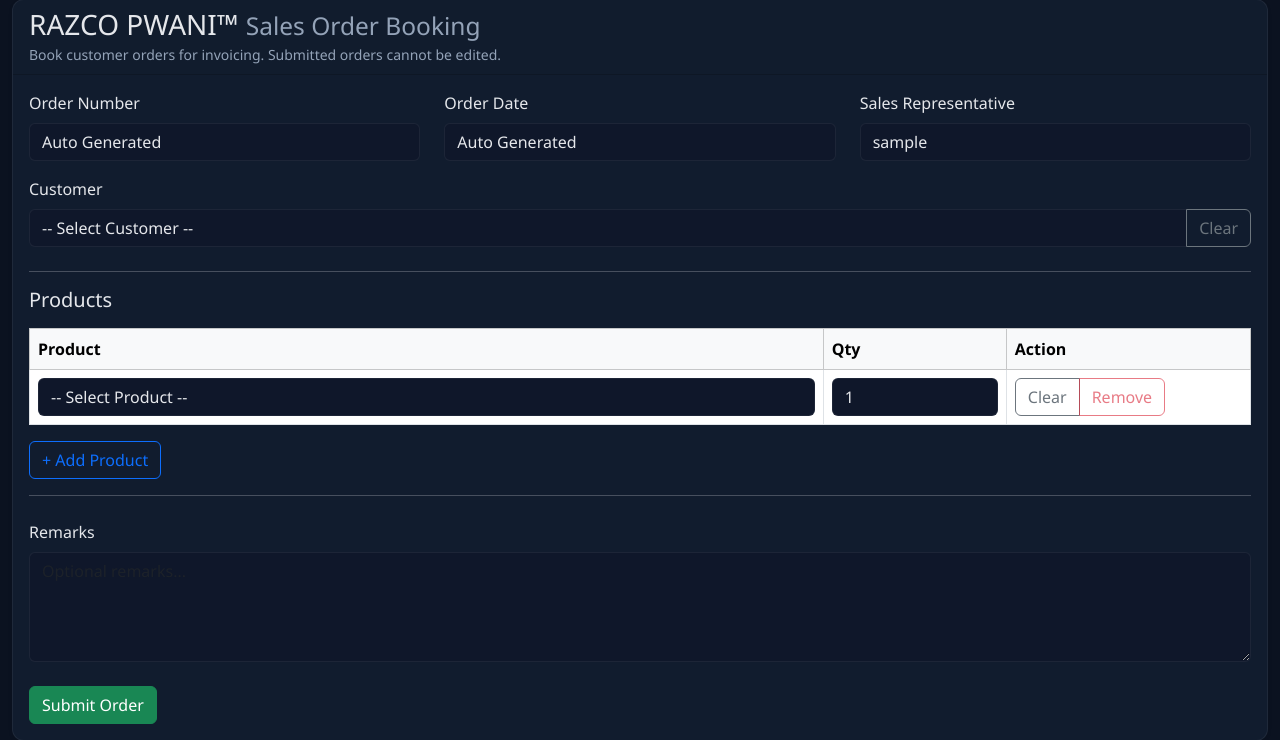
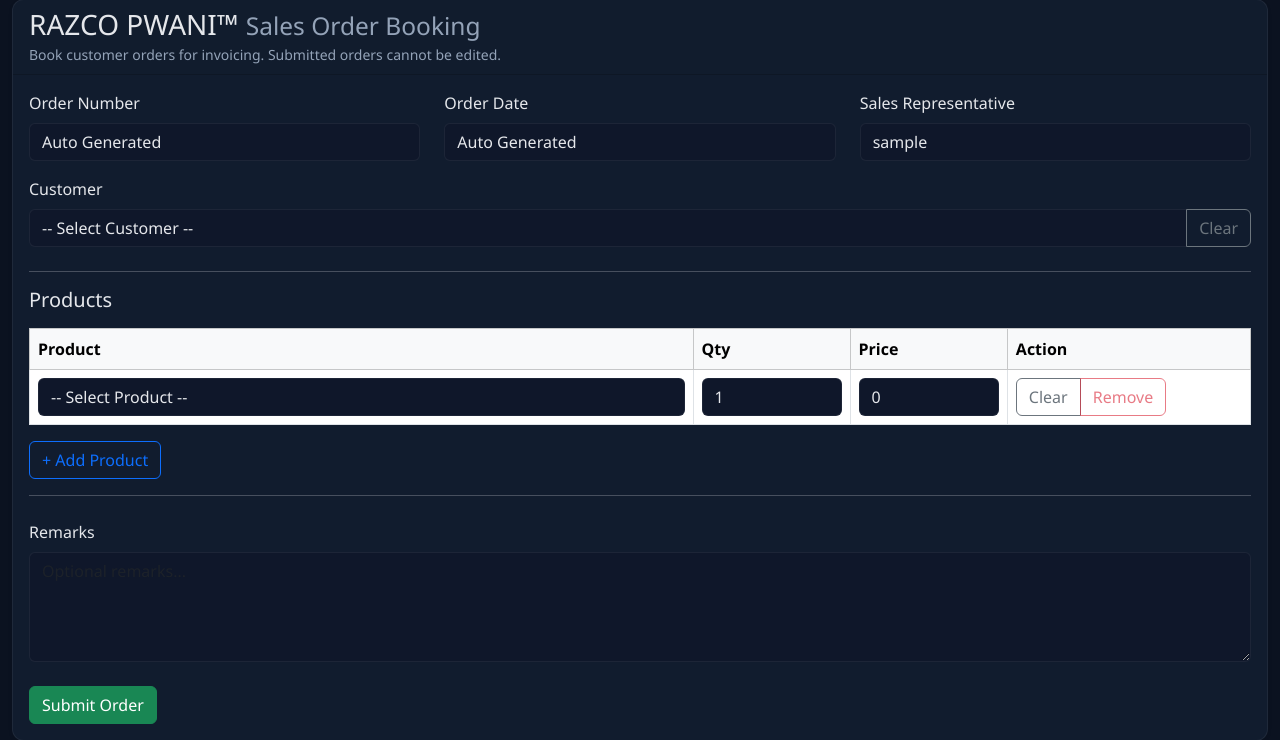
Before and after one commit to kwetu-stack/razcopwani, a Flask app: page /orders/ in a window 1280 px wide. Shown: the part 123-863 px from the top of the page. Run offline with Flask 3, Linux system fonts and the light colour scheme; the visitor is signed in with stand-in values (Sample User, id 1); data that the repository does not hold is empty.

Commit message:
Update order handling and related templates

```diff
--- a/app.py
+++ b/app.py
@@ -3,6 +3,7 @@ import os
 from flask import Flask, render_template
 from flask_login import LoginManager, login_required
 from flask_wtf import CSRFProtect
+from sqlalchemy import inspect, text
 
 from config import Config
 from models import User, db
@@ -10,11 +11,80 @@ from models import User, db
 from blueprints.daily_sales.routes import daily_sales_bp
 from blueprints.orders.routes import orders_bp
 
-
 login_manager = LoginManager()
 login_manager.login_view = "auth.login"
 
 csrf = CSRFProtect()
+
+
+def ensure_order_items_schema(app):
+    with app.app_context():
+        inspector = inspect(db.engine)
+        if "order_items" not in inspector.get_table_names():
+            db.create_all()
+            return
+
+        columns = {column["name"] for column in inspector.get_columns("order_items")}
+        if "price" not in columns:
+            dialect_name = db.engine.dialect.name
+            if dialect_name == "sqlite":
+                statement = text(
+                    "ALTER TABLE order_items ADD COLUMN price NUMERIC(10, 0) NOT NULL DEFAULT 0"
+                )
+            else:
+                statement = text(
+                    "ALTER TABLE order_items ADD COLUMN IF NOT EXISTS price NUMERIC(10, 0) NOT NULL DEFAULT 0"
+                )
+
+            with db.engine.begin() as connection:
+                connection.execute(statement)
+            return
+
+        price_column = next(
+            column
+            for column in inspector.get_columns("order_items")
+            if column["name"] == "price"
+        )
+        price_type = str(price_column["type"]).upper()
+
+        if (
+            "NUMERIC(10, 0)" in price_type
+            or "DECIMAL(10, 0)" in price_type
+            or "INTEGER" in price_type
+        ):
+            return
+
+        dialect_name = db.engine.dialect.name
+        if dialect_name == "sqlite":
+            with db.engine.begin() as connection:
+                connection.execute(
+                    text("ALTER TABLE order_items RENAME TO order_items_old")
+                )
+                connection.execute(text("""
+                        CREATE TABLE order_items (
+                            id INTEGER NOT NULL,
+                            order_id INTEGER NOT NULL,
+                            product_id INTEGER NOT NULL,
+                            quantity NUMERIC(10, 2) NOT NULL DEFAULT 0,
+                            price NUMERIC(10, 0) NOT NULL DEFAULT 0,
+                            PRIMARY KEY (id),
+                            FOREIGN KEY(order_id) REFERENCES orders (id),
+                            FOREIGN KEY(product_id) REFERENCES products (id)
+                        )
+                        """))
+                connection.execute(text("""
+                        INSERT INTO order_items (id, order_id, product_id, quantity, price)
+                        SELECT id, order_id, product_id, quantity, CAST(price AS NUMERIC(10, 0))
+                        FROM order_items_old
+                        """))
+                connection.execute(text("DROP TABLE order_items_old"))
+        else:
+            with db.engine.begin() as connection:
+                connection.execute(
+                    text(
+                        "ALTER TABLE order_items ALTER COLUMN price TYPE NUMERIC(10,0)"
+                    )
+                )
 
 
 def create_app():
@@ -24,8 +94,8 @@ def create_app():
     app.config["UPLOAD_FOLDER"].mkdir(parents=True, exist_ok=True)
     app.config["REPORT_FOLDER"].mkdir(parents=True, exist_ok=True)
 
-
     db.init_app(app)
+    ensure_order_items_schema(app)
     login_manager.init_app(app)
     csrf.init_app(app)
 
@@ -87,12 +157,8 @@ if __name__ == "__main__":
     app = create_app()
 
     with app.app_context():
-        db.create_all()
+        ensure_order_items_schema(app)
 
     port = int(os.getenv("PORT", "5000"))
 
-    app.run(
-        debug=False,
-        host="0.0.0.0",
-        port=port
-    )
+    app.run(debug=False, host="0.0.0.0", port=port)
--- a/blueprints/orders/routes.py
+++ b/blueprints/orders/routes.py
@@ -1,4 +1,5 @@
 from datetime import date
+from decimal import Decimal, ROUND_HALF_UP
 
 from utils.timezone import (
     nairobi_now,
@@ -23,12 +24,29 @@ from models import (
     Product,
 )
 
-
 orders_bp = Blueprint(
     "orders",
     __name__,
     url_prefix="/orders",
 )
+
+
+def normalize_price(value):
+    if value is None:
+        return Decimal("0")
+
+    try:
+        decimal_value = Decimal(str(value)).quantize(
+            Decimal("1"),
+            rounding=ROUND_HALF_UP,
+        )
+    except Exception:
+        return Decimal("0")
+
+    if decimal_value < 0:
+        return Decimal("0")
+
+    return decimal_value
 
 
 def generate_order_number():
@@ -37,11 +55,7 @@ def generate_order_number():
 
     prefix = f"RZ-{today.strftime('%Y%m%d')}"
 
-    count = (
-        Order.query.filter(
-            Order.order_number.like(f"{prefix}%")
-        ).count()
-    )
+    count = Order.query.filter(Order.order_number.like(f"{prefix}%")).count()
 
     sequence = count + 1
 
@@ -59,6 +73,7 @@ def index():
 
         product_ids = request.form.getlist("product_id[]")
         quantities = request.form.getlist("quantity[]")
+        prices = request.form.getlist("price[]")
 
         if not customer_id:
 
@@ -72,43 +87,34 @@ def index():
         try:
 
             order = Order(
-
                 order_number=generate_order_number(),
-
                 order_date=nairobi_today(),
-
                 customer_id=int(customer_id),
-
                 sales_rep_id=current_user.id,
-
                 remarks=remarks,
-
                 status="Pending",
-
             )
 
             db.session.add(order)
 
             db.session.flush()
 
-            for product_id, quantity in zip(product_ids, quantities):
+            for product_id, quantity, price in zip(product_ids, quantities, prices):
 
                 if not product_id:
                     continue
 
                 qty = float(quantity or 0)
+                price_value = normalize_price(price)
 
                 if qty <= 0:
                     continue
 
                 item = OrderItem(
-
                     order_id=order.id,
-
                     product_id=int(product_id),
-
                     quantity=qty,
-
+                    price=price_value,
                 )
 
                 db.session.add(item)
@@ -120,9 +126,7 @@ def index():
                 "success",
             )
 
-            return redirect(
-                url_for("orders.index")
-            )
+            return redirect(url_for("orders.index"))
 
         except Exception as e:
 
@@ -133,30 +137,23 @@ def index():
                 "danger",
             )
 
-    customers = (
-        Customer.query
-        .order_by(Customer.customer_name)
-        .all()
-    )
+    customers = Customer.query.order_by(Customer.customer_name).all()
 
-    products = (
-        Product.query
-        .order_by(Product.product_name)
-        .all()
-    )
+    products = Product.query.order_by(Product.product_name).all()
 
     return render_template(
         "orders/index.html",
         customers=customers,
         products=products,
     )
+
+
 @orders_bp.route("/pending")
 @login_required
 def pending_orders():
 
     orders = (
-        Order.query
-        .filter_by(status="Pending")
+        Order.query.filter_by(status="Pending")
         .order_by(Order.order_date.desc(), Order.id.desc())
         .all()
     )
@@ -165,6 +162,8 @@ def pending_orders():
         "orders/pending.html",
         orders=orders,
     )
+
+
 @orders_bp.route("/<int:order_id>")
 @login_required
 def view_order(order_id):
@@ -175,6 +174,8 @@ def view_order(order_id):
         "orders/view.html",
         order=order,
     )
+
+
 @orders_bp.route("/<int:order_id>/invoice", methods=["POST"])
 @login_required
 def mark_invoiced(order_id):
@@ -208,16 +209,15 @@ def mark_invoiced(order_id):
         "success",
     )
 
-    return redirect(
-        url_for("orders.pending_orders")
-    )
+    return redirect(url_for("orders.pending_orders"))
+
+
 @orders_bp.route("/invoiced")
 @login_required
 def invoiced_orders():
 
     orders = (
-        Order.query
-        .filter(Order.status == "Invoiced")
+        Order.query.filter(Order.status == "Invoiced")
         .order_by(Order.invoiced_at.desc())
         .all()
     )
--- a/templates/orders/index.html
+++ b/templates/orders/index.html
@@ -133,12 +133,16 @@
 
                     <tr>
 
-                        <th width="65%">
+                        <th width="55%">
                             Product
                         </th>
 
-                        <th width="15%">
+                        <th width="12%">
                             Qty
+                        </th>
+
+                        <th width="13%">
+                            Price
                         </th>
 
                         <th width="20%">
@@ -186,7 +190,22 @@
     class="form-control quantity-input"
     name="quantity[]"
     min="1"
+    step="1"
     value="1"
+    style="width: 100%; max-width: 160px; min-width: 140px;"
+>
+                        </td>
+
+                        <td>
+
+                            <input
+    type="number"
+    class="form-control price-input"
+    name="price[]"
+    min="0"
+    step="1"
+    value="0"
+    style="max-width: 140px;"
 >
                         </td>
 
@@ -291,9 +310,11 @@ addButton.addEventListener("click", function() {
 
     newRow.removeAttribute("id");
 
-    newRow.querySelector("select").selectedIndex = 0;
+    newRow.querySelector(".product-select").selectedIndex = 0;
 
-    newRow.querySelector("input").value = 1;
+    newRow.querySelector(".quantity-input").value = 1;
+
+    newRow.querySelector(".price-input").value = 0;
 
     newRow.querySelector(".remove-row").disabled = false;
 
@@ -309,6 +330,7 @@ addButton.addEventListener("click", function() {
 
         const product = row.querySelector(".product-select");
         const qty = row.querySelector(".quantity-input");
+        const price = row.querySelector(".price-input");
 
         if (product.value !== "") {
 
@@ -317,6 +339,16 @@ addButton.addEventListener("click", function() {
             if (qty.value === "" || Number(qty.value) <= 0) {
 
                 alert("Quantity must be greater than zero.");
+
+                e.preventDefault();
+
+                return;
+
+            }
+
+            if (price.value === "" || Number(price.value) < 0) {
+
+                alert("Price must be zero or greater.");
 
                 e.preventDefault();
 
@@ -352,9 +384,11 @@ tableBody.addEventListener("click", function(e) {
 
     if (e.target.classList.contains("clear-row")) {
 
-        row.querySelector("select").selectedIndex = 0;
+        row.querySelector(".product-select").selectedIndex = 0;
 
-        row.querySelector("input").value = 1;
+        row.querySelector(".quantity-input").value = 1;
+
+        row.querySelector(".price-input").value = 0;
 
         return;
 
```
Also changed, not shown: models/order_item.py (+9 -31 lines), templates/orders/view.html (+12 -2 lines), tests/test_order_item_schema.py (added, +50 -0 lines), tests/test_order_price_handling.py (added, +17 -0 lines).
